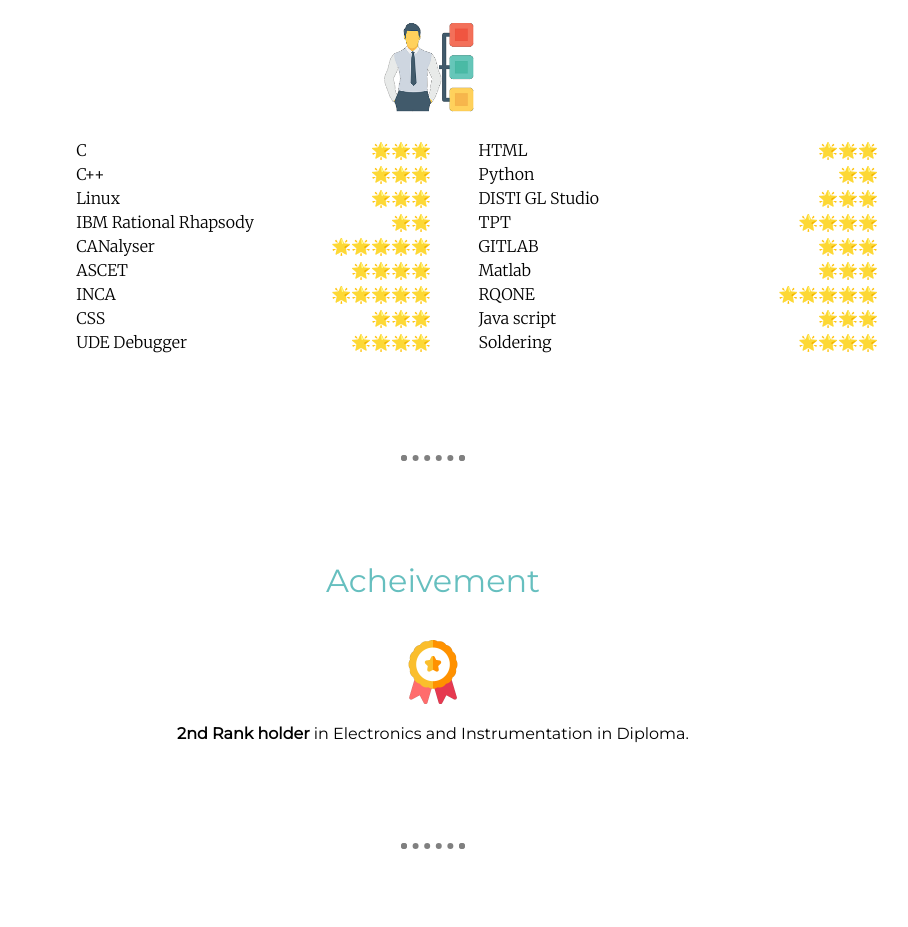
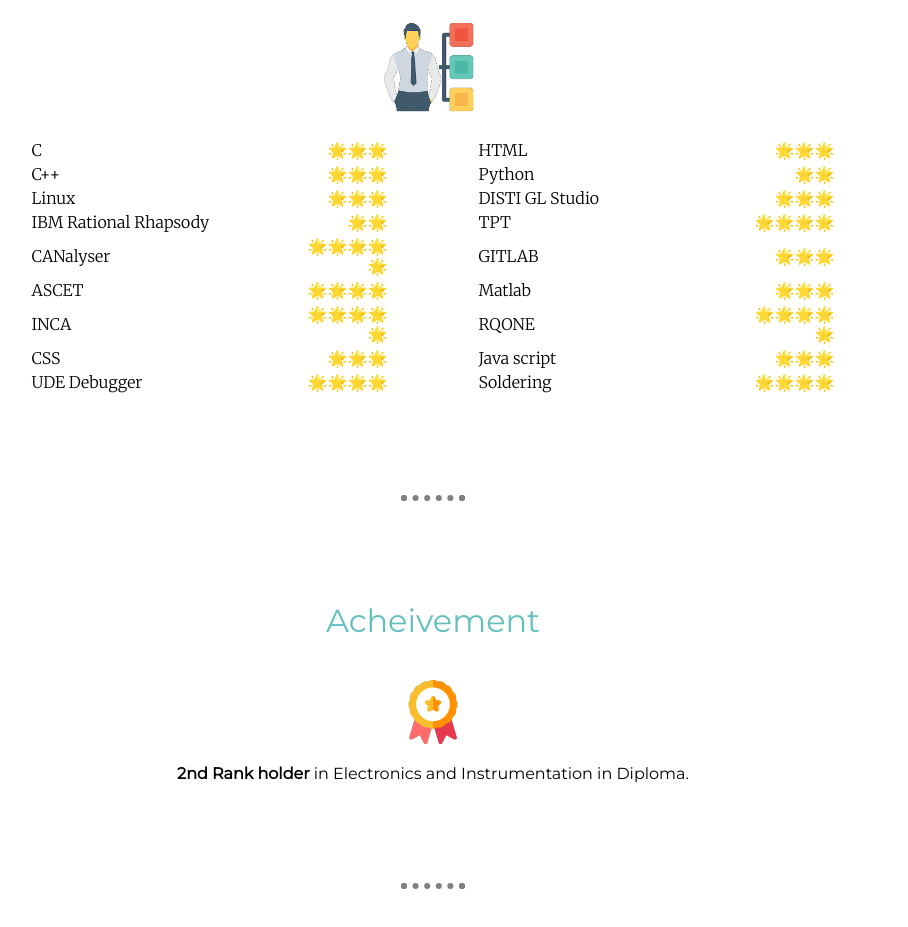
Before and after one commit to nithin-kadathanad/Resume, a plain HTML site: page NithinProfile.html in a window 1280 px wide. Shown: the part 2592-3519 px from the top of the page, without its empty margins (207-1115 px from the left). Drawn offline with Linux system fonts and the light colour scheme.

Commit message:
padding for skills

```diff
--- a/CSS/style.css
+++ b/CSS/style.css
@@ -129,11 +129,13 @@ a:hover{
 .Skills-Tool-Table-row-left-rating{
   text-align: right;
   width: 10%;
+  padding-right: 5%;
 }
 
 .Skills-Tool-Table-row-right-rating{
   text-align: right;
   width: 10%;
+  padding-right: 5%;
 }
 .Skills-Tool-Table-row-right{
 
@@ -141,7 +143,7 @@ a:hover{
   width: 25%;
 }
 .Skills-Tool-Table-row-left{
-padding-left: 10%;
+padding-left: 5%;
   width: 25%;
 }
 .Achievement{
```
